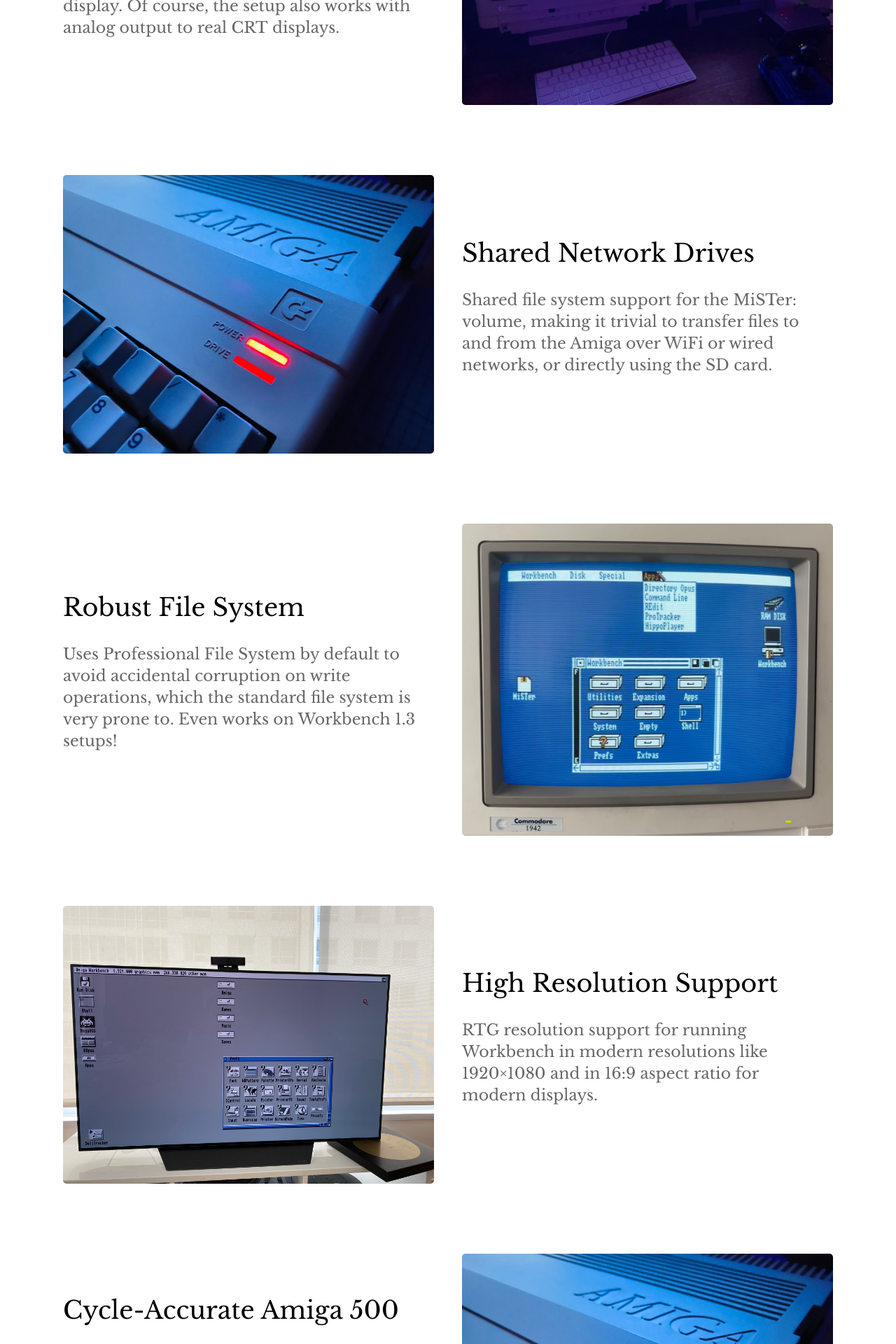
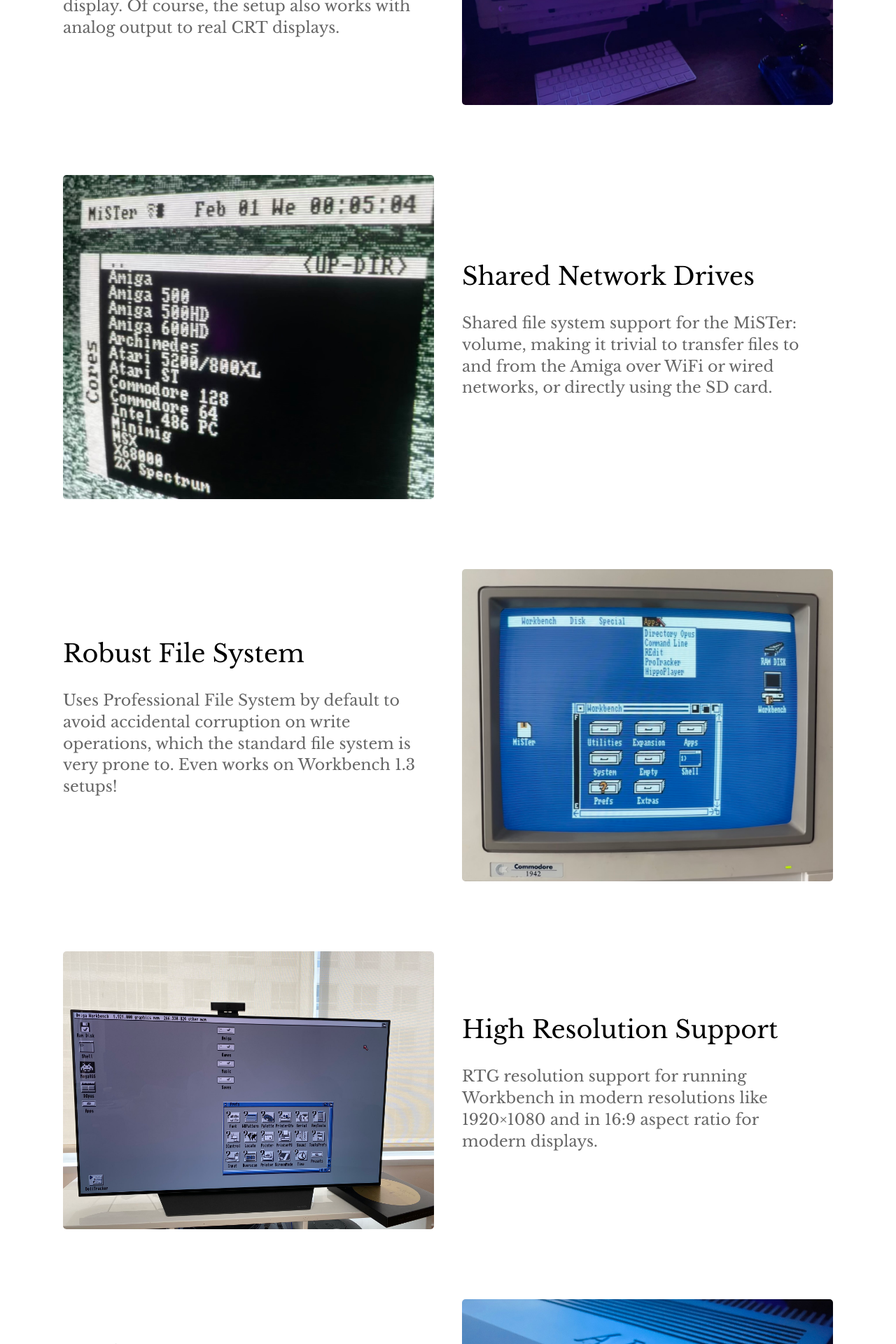
Before and after one commit to amigavision/amigavision.github.io, a Jekyll site: the page built from index.html, in a window 1280 px wide. Shown: the part 3269-5189 px from the top of the page at 70% size. Built offline with Jekyll 4.4.1, drawn with Linux system fonts in a browser that asks for light colours.

Commit message:
Add cores photo

```diff
--- a/index.html
+++ b/index.html
@@ -81,7 +81,7 @@
 				<p>Shared file system support for the MiSTer: volume, making it trivial to transfer files to and from the Amiga over WiFi or wired networks, or directly using the SD&nbsp;card.</p>
 			</div>
 			<div class="image">
-				<img src="{{ site.baseurl }}/images/Amiga500.jpg" alt="Screenshot" title="Photo by Eric K. Hill" class="screenshot editable" />
+				<img src="{{ site.baseurl }}/images/cores.jpg" alt="Screenshot" class="screenshot editable" />
 			</div>
 		</div>
 	</section>
```
Also changed, not shown: images/cores.jpg (added).
